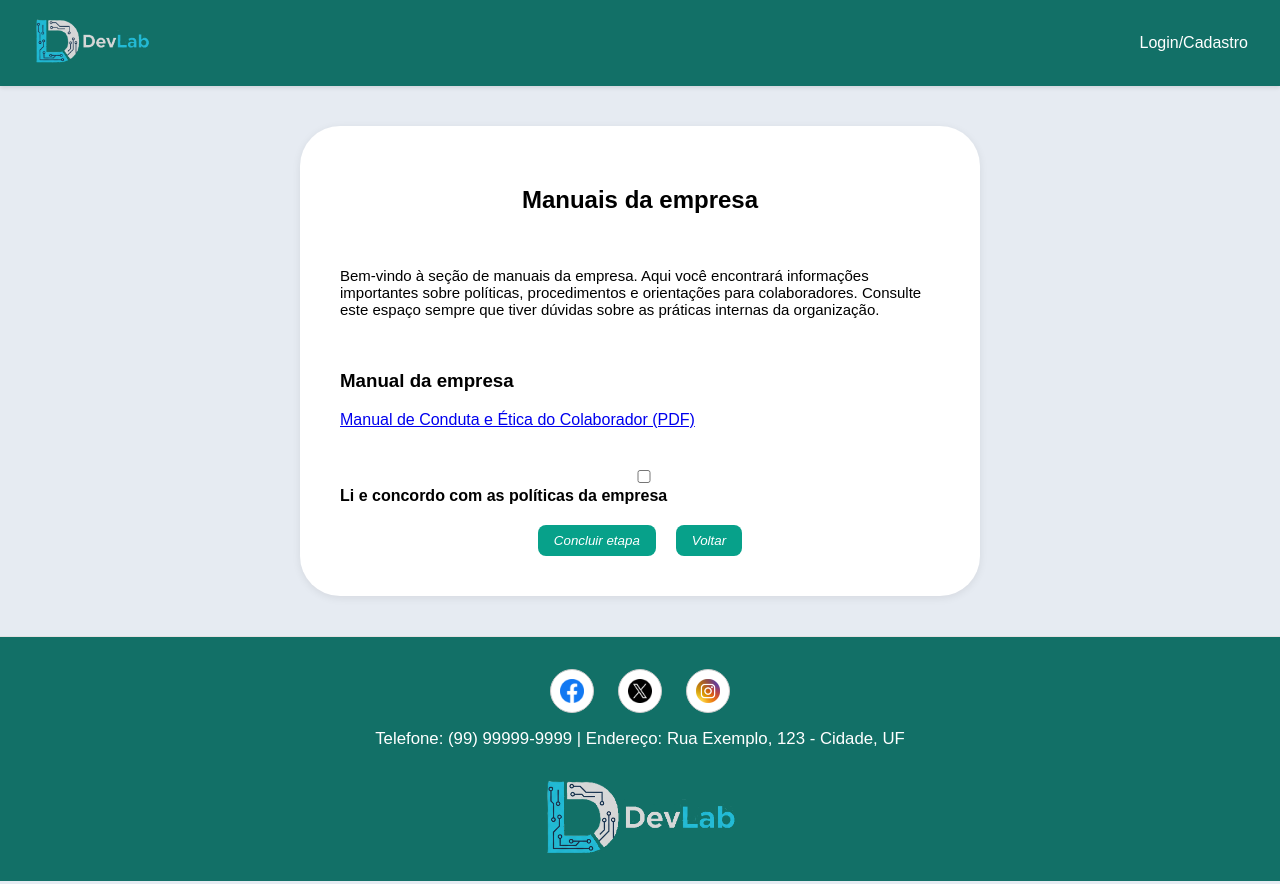
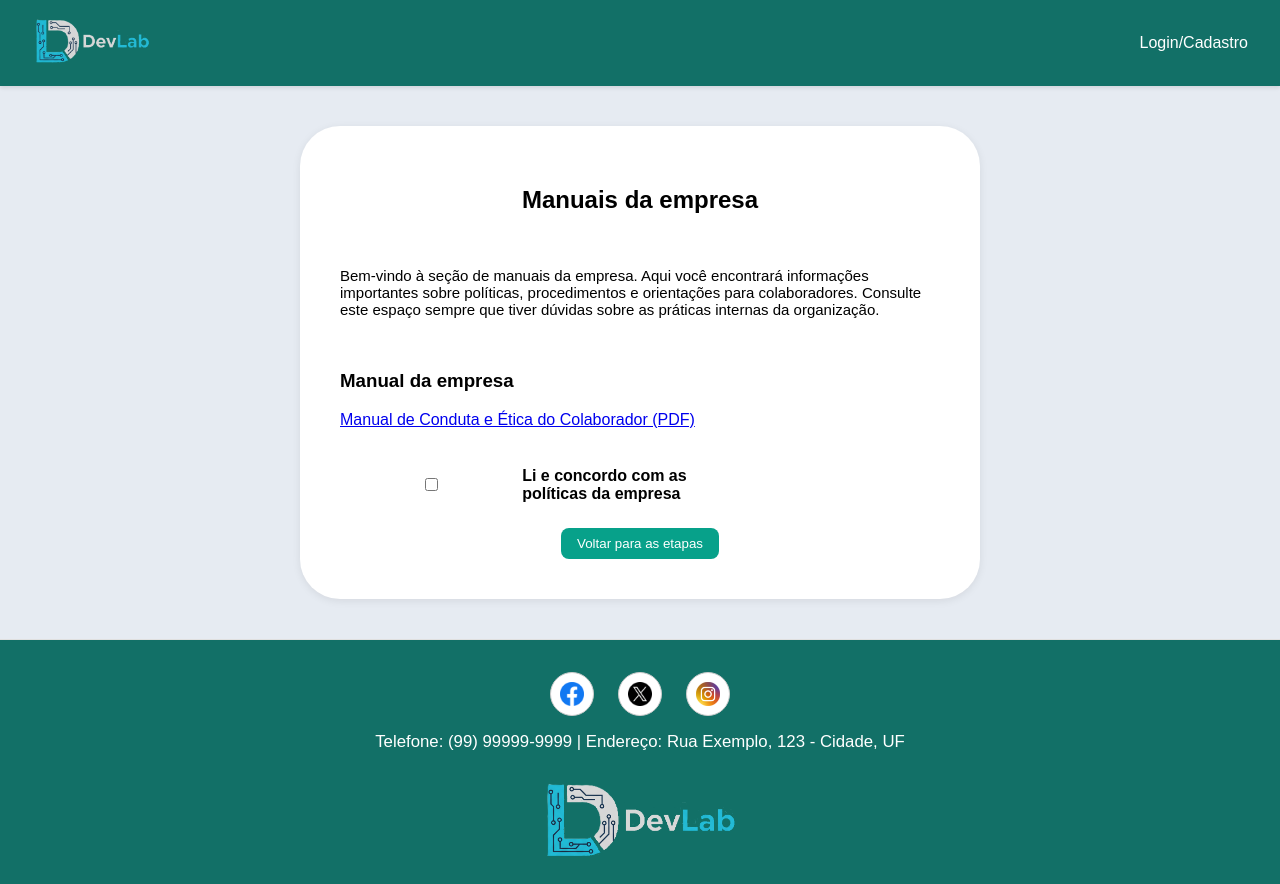
Before and after one commit to 211232023/DevLab, a React (Create React App) app in the folder RH_Projetos/frontend/: page /manuais in a window 1280 px wide. Built offline with nearby package versions, Linux system fonts and the light colour scheme.

Commit message:
ManualEmpresa

```diff
--- a/RH_Projetos/frontend/src/pages/candidatos/ManualEmpresa.css
+++ b/RH_Projetos/frontend/src/pages/candidatos/ManualEmpresa.css
@@ -5,15 +5,15 @@
   border-radius: 40px;
   box-shadow: 0 2px 8px rgba(0,0,0,0.08);
   padding: 40px;
-  transition: max-width 0.3s, padding 0.3s;
 }
 .intro-text {
     font-size: 15px;
 }
 .checkbox-label {
+    display: inline-flex;
     align-items: center;
+    text-align: left;
     margin-top: 20px;
-    text-align: left;
     justify-content: left;
 }
 .button-group {
@@ -28,7 +28,6 @@ button {
     padding: 8px 16px;
     border-radius: 8px;
     border: none;
-    font-style: italic;
     color: white;
     cursor: pointer;
     background-color: rgb(7, 161, 138);
--- a/RH_Projetos/frontend/src/pages/candidatos/ManualEmpresa.jsx
+++ b/RH_Projetos/frontend/src/pages/candidatos/ManualEmpresa.jsx
@@ -1,7 +1,14 @@
 import React from "react";
+import { useNavigate, useParams } from "react-router-dom";
 import "./ManualEmpresa.css";
 
 const ManualEmpresa = () => {
+    const navigate = useNavigate();
+    const { candidaturaId } = useParams();
+
+    const handleEtapa = () => {
+        navigate(`/etapas/${candidaturaId}`);
+    };
     return (
         <div className="manual-container">
             <h2>Manuais da empresa</h2>
@@ -28,11 +35,10 @@ const ManualEmpresa = () => {
             </label>
 
             <div className="button-group">
-                <button>Concluir etapa</button>
-                <button>Voltar</button>
+                <button onClick={handleEtapa} >Voltar para as etapas </button>
             </div>
 
-        </div>
+        </div >
     );
 };
 
--- a/RH_Projetos/frontend/src/routes/AppRoutes.jsx
+++ b/RH_Projetos/frontend/src/routes/AppRoutes.jsx
@@ -34,6 +34,7 @@ export default function AppRoutes() {
                 <Route path="/minhas-candidaturas" element={<MinhasCandidaturas />} />
                 <Route path="/etapas/:vagaId" element={<Etapas />} />
                 <Route path="/manuais" element={<ManualEmpresa />} />
+                <Route path="/manual/:candidaturaId" element={<ManualEmpresa />} />
                 <Route path="/teste" element={<Teste />} />
                 <Route path="/perfil" element={<Perfil />} />
                 <Route path="/home" element={<Home />} />
```
